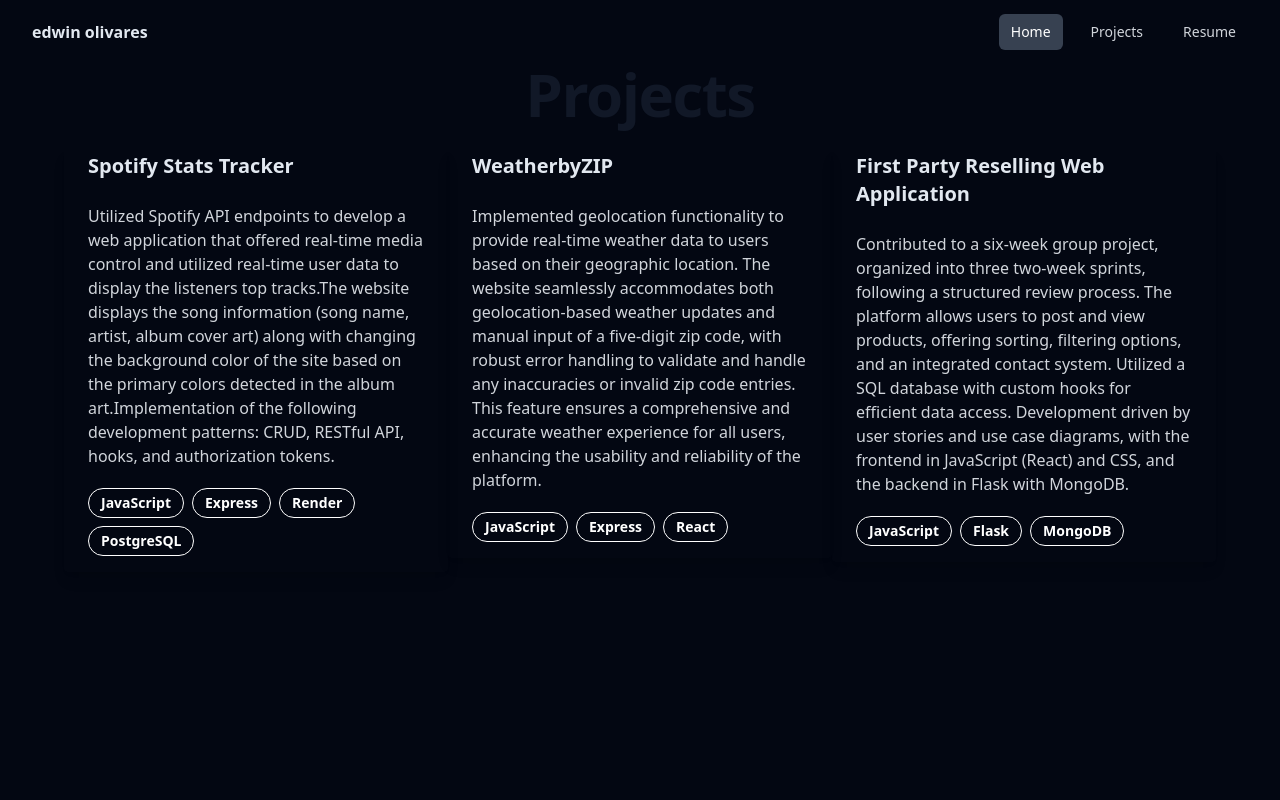
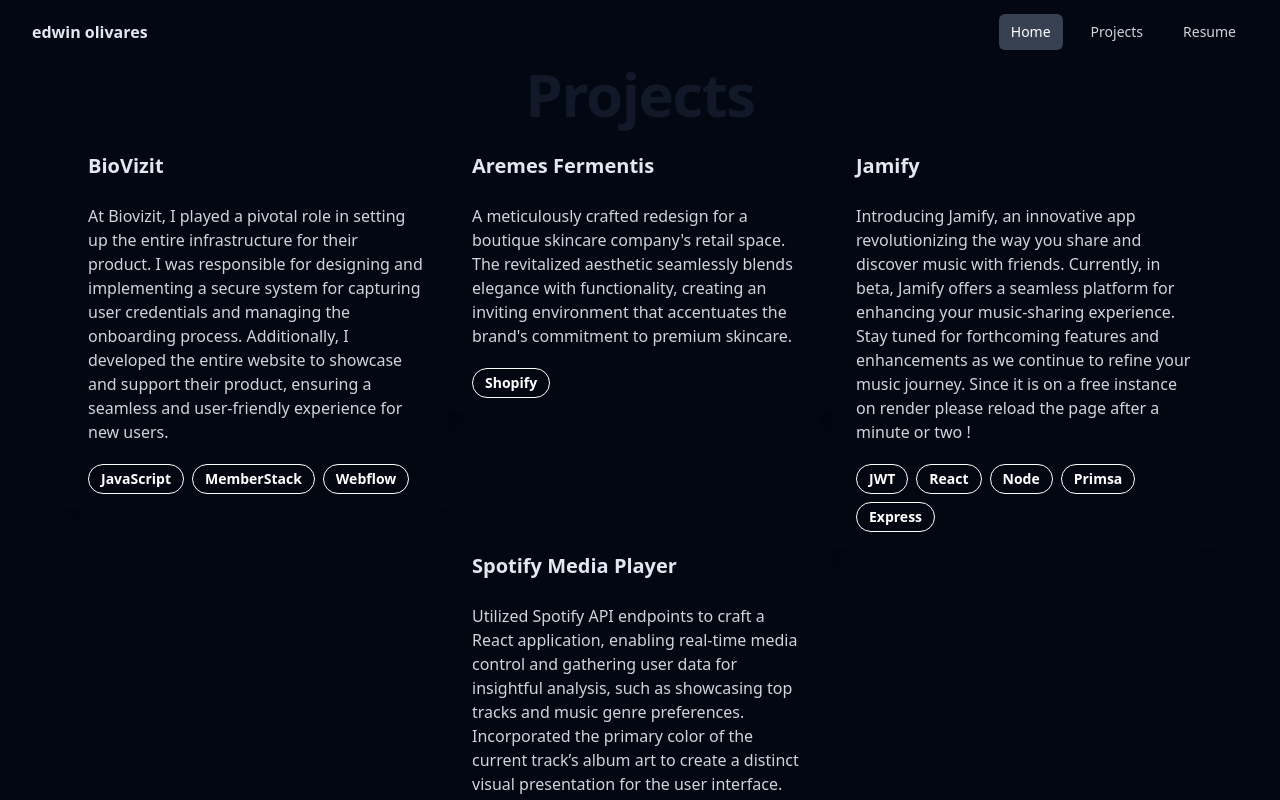
Before and after one commit to edolivar/personalWebsite, a React (Vite) app: page /Projects in a window 1280 px wide. Shown: the top 800 px of the page. Built offline with nearby package versions, Linux system fonts and the light colour scheme.

Commit message:
update projects

```diff
--- a/src/Components/Projects.jsx
+++ b/src/Components/Projects.jsx
@@ -4,25 +4,32 @@
 function Projects() {
   const data = [
     {
-      name: 'Spotify Stats Tracker',
-      link: 'https://github.com/edolivar/Spotify-MediaPlayer',
+      name: 'BioVizit',
+      link: 'https://biovizit.webflow.io/',
       description:
-        'Utilized Spotify API endpoints to develop a web application that offered real-time media control and utilized real-time user data to display the listeners top tracks.The website displays the song information (song name, artist, album cover art) along with changing the background color of the site based on the primary colors detected in the album art.Implementation of the following development patterns: CRUD, RESTful API, hooks, and authorization tokens.',
-      languages: ['JavaScript', 'Express', 'Render', 'PostgreSQL']
+        'At Biovizit, I played a pivotal role in setting up the entire infrastructure for their product. I was responsible for designing and implementing a secure system for capturing user credentials and managing the onboarding process. Additionally, I developed the entire website to showcase and support their product, ensuring a seamless and user-friendly experience for new users.',
+      languages: ['JavaScript', 'MemberStack', 'Webflow']
     },
     {
-      name: 'WeatherbyZIP',
-      link: 'https://github.com/edolivar/weatherApp',
+      name: 'Aremes Fermentis',
+      link: 'https://aremesfermentis.com/',
       description:
-        'Implemented geolocation functionality to provide real-time weather data to users based on their geographic location. The website seamlessly accommodates both geolocation-based weather updates and manual input of a five-digit zip code, with robust error handling to validate and handle any inaccuracies or invalid zip code entries. This feature ensures a comprehensive and accurate weather experience for all users, enhancing the usability and reliability of the platform.',
-      languages: ['JavaScript', 'Express', 'React']
+        "A meticulously crafted redesign for a boutique skincare company's retail space. The revitalized aesthetic seamlessly blends elegance with functionality, creating an inviting environment that accentuates the brand's commitment to premium skincare.",
+      languages: ['Shopify']
     },
     {
-      name: 'First Party Reselling Web Application',
-      link: null,
+      name: 'Jamify',
+      link: 'https://jamify-95p0.onrender.com/',
       description:
-        'Contributed to a six-week group project, organized into three two-week sprints, following a structured review process. The platform allows users to post and view products, offering sorting, filtering options, and an integrated contact system. Utilized a SQL database with custom hooks for efficient data access. Development driven by user stories and use case diagrams, with the frontend in JavaScript (React) and CSS, and the backend in Flask with MongoDB.',
-      languages: ['JavaScript', 'Flask', 'MongoDB']
+        'Introducing Jamify, an innovative app revolutionizing the way you share and discover music with friends. Currently, in beta, Jamify offers a seamless platform for enhancing your music-sharing experience. Stay tuned for forthcoming features and enhancements as we continue to refine your music journey. Since it is on a free instance on render please reload the page after a minute or two !',
+      languages: ['JWT', 'React', 'Node', 'Primsa', 'Express']
+    },
+    {
+      name: 'Spotify Media Player',
+      link: 'https://spotify-mediaplayer-edolivar.onrender.com/',
+      description:
+        "Utilized Spotify API endpoints to craft a React application, enabling real-time media control and gathering user data for insightful analysis, such as showcasing top tracks and music genre preferences.\nIncorporated the primary color of the current track’s album art to create a distinct visual presentation for the user interface.\nEstablished a RESTful API to efficiently manage incoming requests and store essential data in a PostgreSQL database, effectively orchestrated with Prisma.\nImplemented a robust security protocol utilizing authentication and refresh tokens, adhering to industry standards. This ensured the utmost safety of users' sensitive data and enforced rate limiting to deter potential malicious usage.",
+      languages: ['JWT', 'React', 'Node', 'Primsa', 'Express']
     }
   ];
 
```
